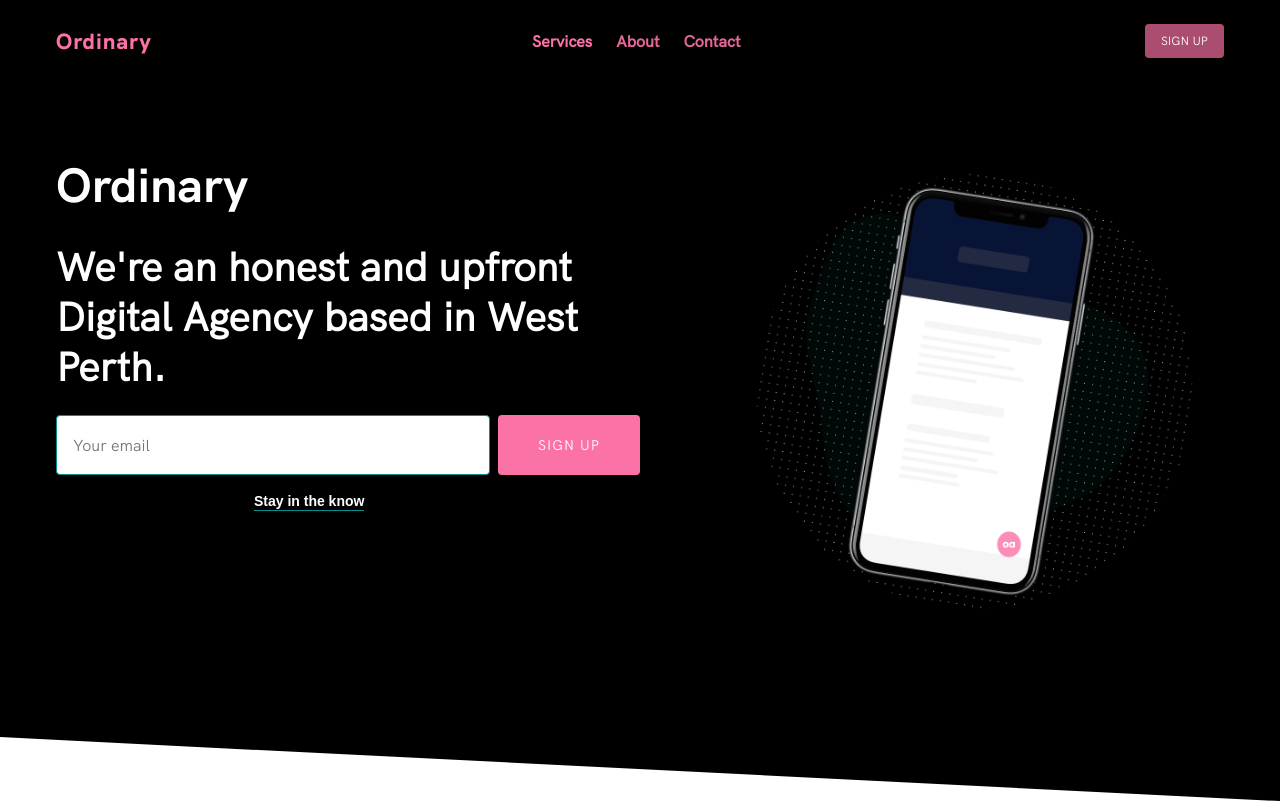
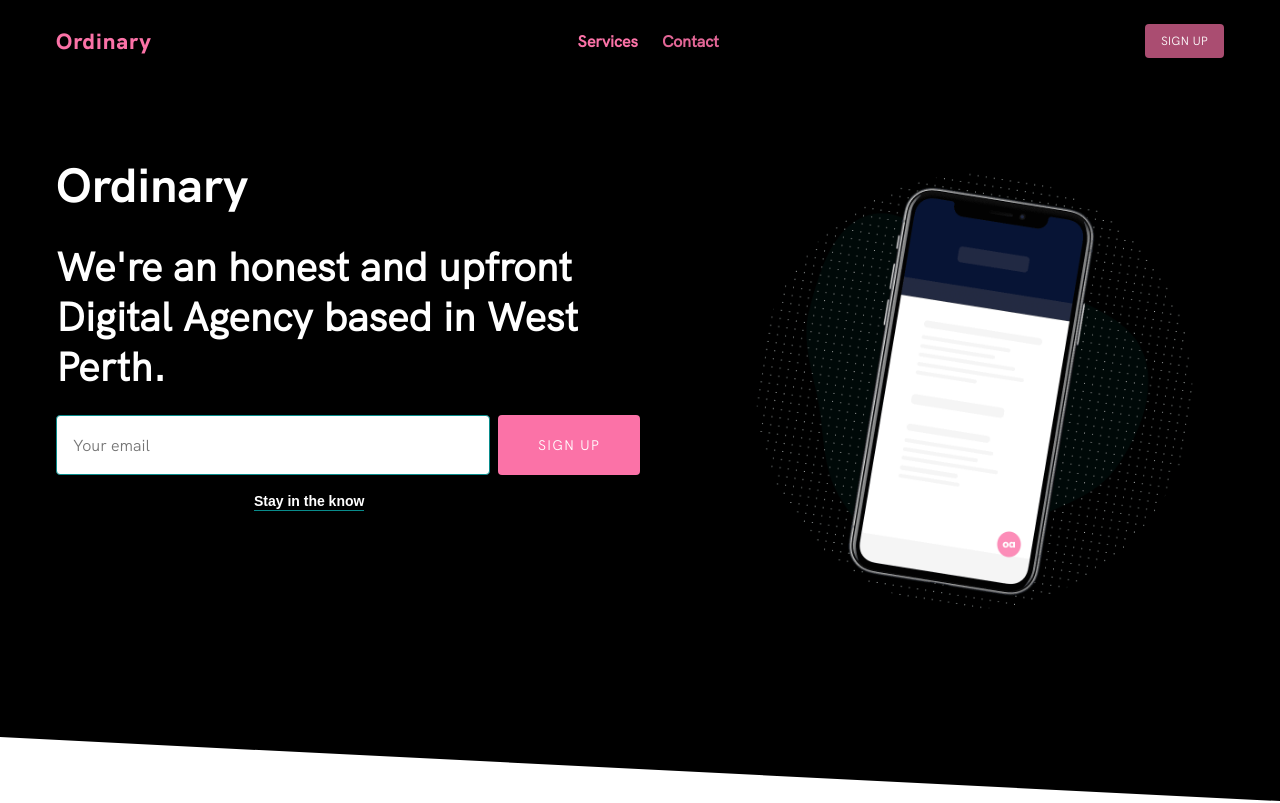
Before and after one commit to emmron/ordinary-gatsby, a Gatsby site: page / in a window 1280 px wide. Shown: the top 803 px of the page. Built offline with nearby package versions, Linux system fonts and the light colour scheme; Gatsby itself is replaced by a stand-in of ours; a web font is replaced by a local one.

Commit message:
menu nav

```diff
--- a/src/components/common/navigation/navigation.js
+++ b/src/components/common/navigation/navigation.js
@@ -15,7 +15,7 @@ import {
   ActionsContainer,
 } from "./style"
 
-const NAV_ITEMS = ["Services", "About", "Contact", ""]
+const NAV_ITEMS = ["Services", "Contact"]
 
 export default class Navigation extends Component {
   state = {
```
